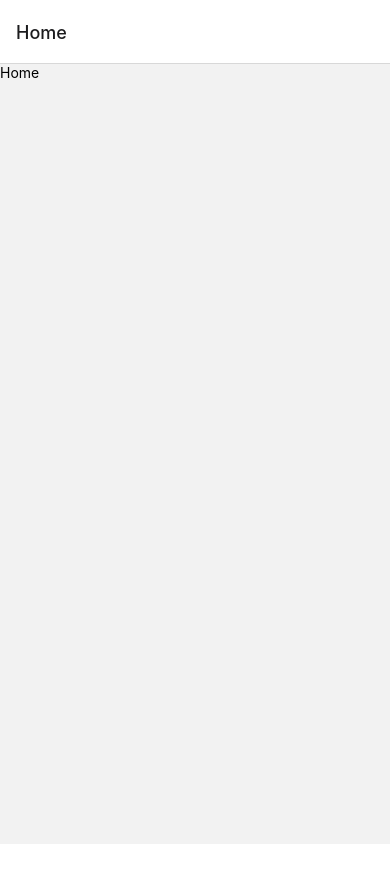
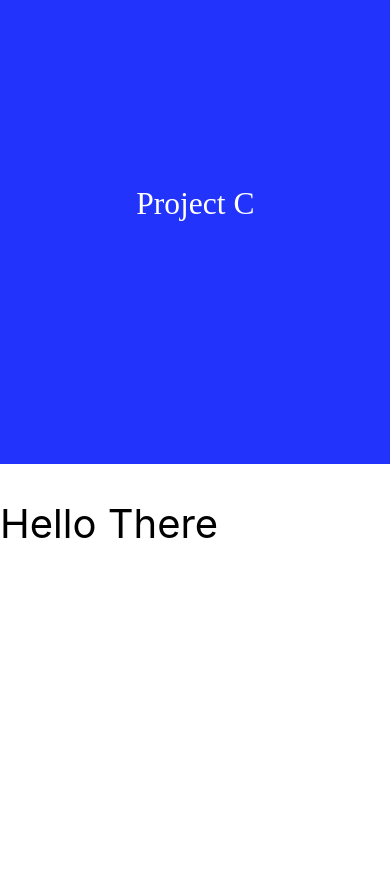
Before and after one commit to HankTech/c-project, a React Native app: screen /IntroScreen in a window 390 px wide. Before the commit this address had no page. Shown: the top 882 px of the page. Before the commit the page ends 844 px from the top, so only its background shows below. Built offline with nearby package versions, Linux system fonts and the light colour scheme.

Commit message:
add: Intro screen

```diff
--- a/src/navigation/index.tsx
+++ b/src/navigation/index.tsx
@@ -5,6 +5,7 @@ import { SafeAreaProvider } from 'react-native-safe-area-context'
 import { createNativeStackNavigator } from '@react-navigation/native-stack'
 import RNBootSplash from 'react-native-bootsplash'
 
+import Intro from '../screens/Intro'
 import Home from '../screens/Home'
 
 const Stack = createNativeStackNavigator()
@@ -15,9 +16,9 @@ const Navigation = () => {
   return (
     <SafeAreaProvider>
       <StatusBar backgroundColor={scheme === 'dark' ? 'black' : 'white'} barStyle={scheme === 'dark' ? 'light-content' : 'dark-content'} />
-      <NavigationContainer onReady={() => RNBootSplash.hide()}>
-        <Stack.Navigator>
-          <Stack.Screen name='Home' component={Home} />
+      <NavigationContainer onReady={() => RNBootSplash.hide({ fade: true })}>
+        <Stack.Navigator screenOptions={{ headerShown: false }}>
+          <Stack.Screen name='IntroScreen' component={Intro} />
         </Stack.Navigator>
       </NavigationContainer>
     </SafeAreaProvider>
--- /dev/null
+++ b/src/screens/Intro.tsx
@@ -0,0 +1,119 @@
+import { View, Animated, StyleSheet, StatusBar, Text } from 'react-native'
+import React, { useEffect, useRef } from 'react'
+
+const Intro = () => {
+  const translation = useRef(new Animated.Value(0)).current
+
+  useEffect(() => {
+    Animated.timing(translation, {
+      toValue: 100,
+      duration: 1200,
+      useNativeDriver: true
+    }).start()
+  }, [])
+
+  return (
+    <View style={styles.container}>
+      <StatusBar backgroundColor='#2234FC' />
+
+      <Animated.View
+        style={[
+          styles.banner,
+          {
+            transform: [
+              {
+                scaleY: translation.interpolate({
+                  inputRange: [0, 300],
+                  outputRange: [1, 0.3]
+                })
+              },
+              {
+                translateY: translation.interpolate({
+                  inputRange: [0, 100],
+                  outputRange: [0, -380]
+                })
+              }
+            ]
+          }
+        ]}
+      />
+        <Animated.Text
+          style={[
+            styles.bannerText,
+            {
+              transform: [
+                {
+                  translateY: translation.interpolate({
+                    inputRange: [0, 100],
+                    outputRange: [0, -220]
+                  })
+                },
+                {
+                  scale: translation.interpolate({
+                    inputRange: [0, 100],
+                    outputRange: [1, 0.7]
+                  })
+                }
+              ]
+            }
+          ]}
+        >
+          Project C
+        </Animated.Text>
+
+      <Animated.View
+        style={[
+          styles.body,
+          {
+            transform: [
+              {
+                translateY: translation.interpolate({
+                  inputRange: [0, 100],
+                  outputRange: [0, -380]
+                })
+              }
+            ]
+          }
+        ]}
+      >
+        <Text style={{ color: '#000', fontSize: 40, marginTop: 35 }}>Hello There</Text>
+      </Animated.View>
+    </View>
+  )
+}
+
+const styles = StyleSheet.create({
+  container: {
+    flex: 1,
+    justifyContent: 'flex-start',
+    alignItems: 'flex-start',
+    backgroundColor: '#2234FC'
+  },
+
+  banner: {
+    backgroundColor: '#2234FC',
+    width: '100%',
+    height: '100%',
+    alignItems: 'center',
+    justifyContent: 'center',
+    position: 'absolute'
+  },
+
+  bannerText: {
+    fontSize: 45,
+    color: '#fff',
+    position: 'absolute',
+    alignSelf: 'center',
+    top: '47%',
+    fontFamily: 'Righteous-Regular'
+  },
+
+  body: {
+    backgroundColor: '#fff',
+    bottom: '-100%',
+    height: '100%',
+    width: '100%'
+  }
+})
+
+export default Intro
```
